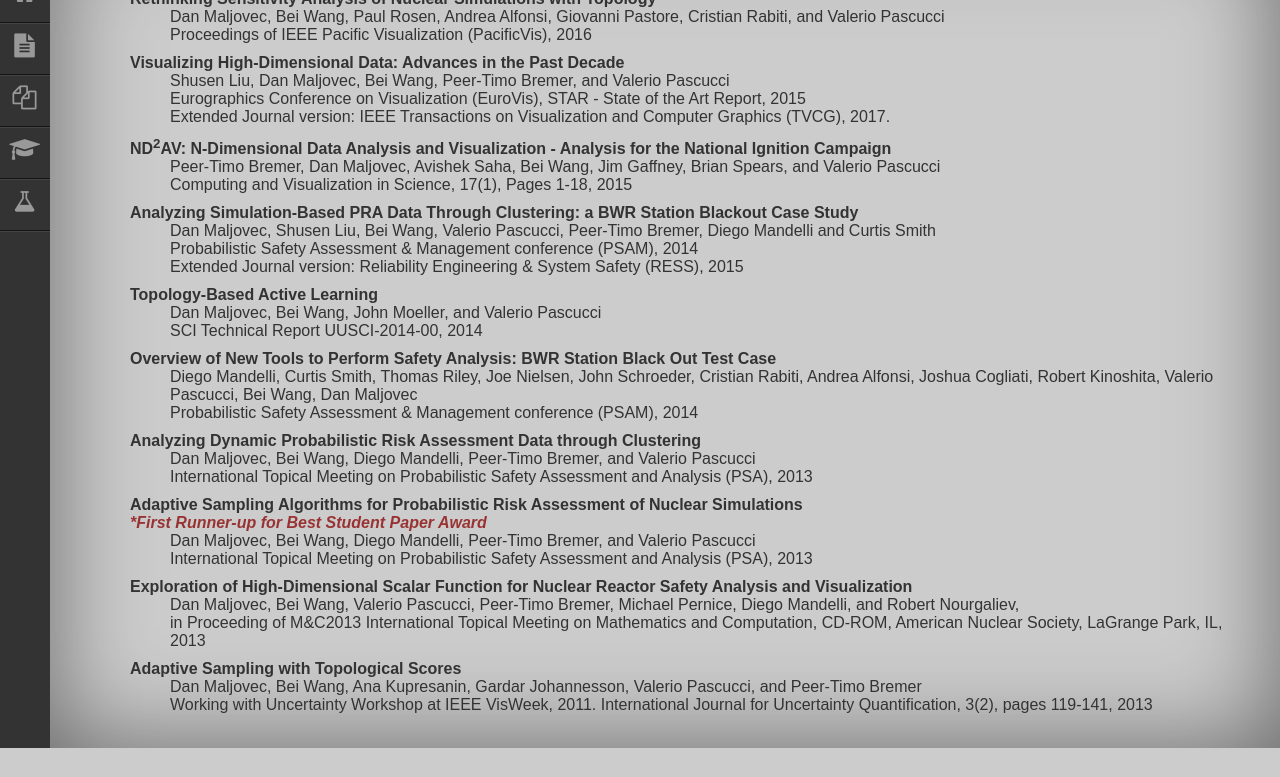
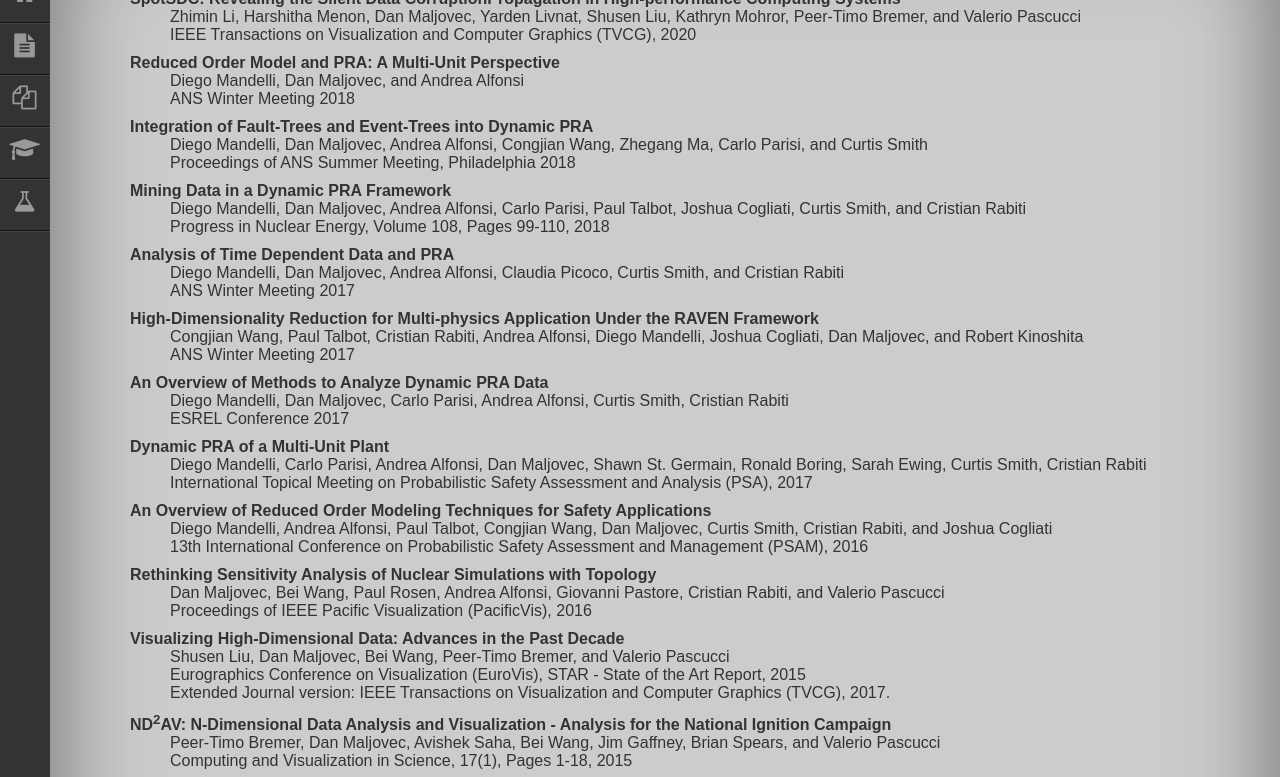
Before and after one commit to maljovec/maljovec.github.io, a plain HTML site: page pubs.html in a window 1280 px wide. Shown: the part 134-911 px from the top of the page. Before the commit the page ends 882 px from the top, so only its background shows below. Drawn offline with nearby package versions, Linux system fonts and the light colour scheme.

Commit message:
Update Publication List

```diff
--- a/pubs.html
+++ b/pubs.html
@@ -36,6 +36,52 @@
         <div id="site-body" style="min-height: 100vh;">
         <h1 class="title">Publications</h1>
           <dl class="content" id="publications">
+            <dt>SpotSDC: Revealing the Silent Data CorruptionPropagation in High-performance Computing Systems</dt>
+            <dd>
+                Zhimin Li, Harshitha Menon, Dan Maljovec, Yarden Livnat, Shusen Liu, Kathryn Mohror, Peer-Timo Bremer, and Valerio Pascucci <br />
+                IEEE Transactions on Visualization and Computer Graphics (TVCG), 2020
+            </dd>
+            <dt>Reduced Order Model and PRA: A Multi-Unit Perspective</dt>
+            <dd>
+                Diego Mandelli, Dan Maljovec, and Andrea Alfonsi <br />
+                ANS Winter Meeting 2018
+            </dd>
+            <dt>Integration of Fault-Trees and Event-Trees into Dynamic PRA</dt>
+            <dd>
+                Diego Mandelli, Dan Maljovec, Andrea Alfonsi, Congjian Wang, Zhegang Ma, Carlo Parisi, and Curtis Smith <br />
+                Proceedings of ANS Summer Meeting, Philadelphia 2018
+            </dd>
+            <dt>Mining Data in a Dynamic PRA Framework</dt>
+            <dd>
+                Diego Mandelli, Dan Maljovec, Andrea Alfonsi, Carlo Parisi, Paul Talbot, Joshua Cogliati, Curtis Smith, and Cristian Rabiti <br />
+                Progress in Nuclear Energy, Volume 108, Pages 99-110, 2018
+            </dd>
+            <dt>Analysis of Time Dependent Data and PRA</dt>
+            <dd>
+                Diego Mandelli, Dan Maljovec, Andrea Alfonsi, Claudia Picoco, Curtis Smith, and Cristian Rabiti <br />
+                ANS Winter Meeting 2017
+            </dd>
+            <dt>High-Dimensionality Reduction for Multi-physics Application Under the RAVEN Framework</dt>
+            <dd>
+                Congjian Wang, Paul Talbot, Cristian Rabiti, Andrea Alfonsi, Diego Mandelli, Joshua Cogliati, Dan Maljovec, and Robert Kinoshita <br />
+                ANS Winter Meeting 2017
+            </dd>
+            <dt> An Overview of Methods to Analyze Dynamic PRA Data</dt>
+            <dd>
+                Diego Mandelli, Dan Maljovec, Carlo Parisi, Andrea Alfonsi, Curtis Smith, Cristian Rabiti <br />
+                ESREL Conference 2017
+            </dd>
+            <dt>Dynamic PRA of a Multi-Unit Plant</dt>
+            <dd>
+                Diego Mandelli, Carlo Parisi, Andrea Alfonsi, Dan Maljovec, Shawn St. Germain, Ronald Boring, Sarah Ewing, Curtis Smith, Cristian Rabiti <br />
+                International Topical Meeting on Probabilistic Safety Assessment and
+                Analysis (PSA), 2017
+            </dd>
+            <dt>An Overview of Reduced Order Modeling Techniques for Safety Applications</dt>
+            <dd>
+                Diego Mandelli, Andrea Alfonsi, Paul Talbot, Congjian Wang, Dan Maljovec, Curtis Smith, Cristian Rabiti, and Joshua Cogliati <br />
+                13th International Conference on Probabilistic Safety Assessment and Management (PSAM), 2016
+            </dd>
             <dt>Rethinking Sensitivity Analysis of Nuclear Simulations with Topology</dt>
             <dd>
               Dan Maljovec, Bei Wang, Paul Rosen, Andrea Alfonsi, Giovanni Pastore, Cristian Rabiti, and Valerio Pascucci <br />
```
